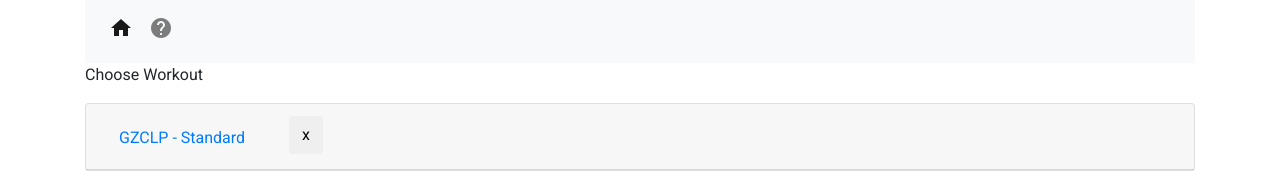
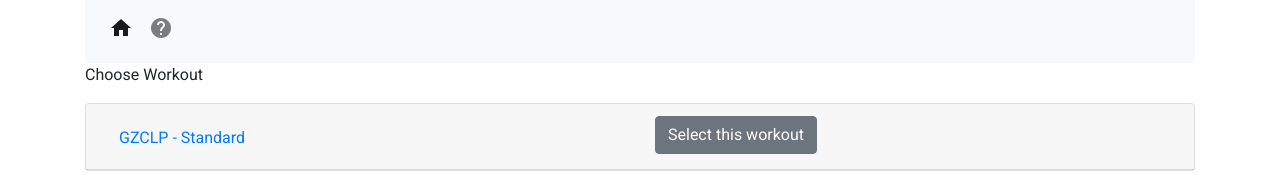
Before and after one commit to MiggelMike/top-coach, an Angular app: page /programmwaehlen in a window 1280 px wide. Shown: the top 189 px of the page. Built offline with nearby package versions, Linux system fonts and the light colour scheme.

Commit message:
Zwischenstand -> Programm wählen

```diff
--- a/src/app/bausteine/programm01/programm01.component.html
+++ b/src/app/bausteine/programm01/programm01.component.html
@@ -1,8 +1,8 @@
 <div *ngIf="programm" class="accordion" id="accordionProgramme">
     <div class="card">
         <div class="card-header" id="headingOne">
-            <div class="row">
-                <div class="col-sm">
+            <div class="row justify-content-start">
+                <div class="col-6">
                     <h2 class="mb-0">
                         <button class="btn btn-link" type="button" data-toggle="collapse" data-target="#collapseOne"
                             aria-expanded="true" aria-controls="collapseOne">
@@ -10,10 +10,10 @@
                         </button>
                     </h2>
                 </div>
-                <span *ngIf="programmLadeContext === 0; then AuswahlBlock"></span>
+                <span *ngIf="programmLadeContext; then AuswahlBlock"></span>
                 <ng-template #AuswahlBlock>
-                    <div class="col-sm-10">
-                        <button class="btn" type="button">x</button>
+                    <div class="col">
+                        <button class="btn btn-secondary" type="button" (click)="SelectThisWorkoutClick()">Select this workout</button>
                     </div>
                     </ng-template>
             </div>
--- a/src/app/bausteine/programm01/programm01.component.ts
+++ b/src/app/bausteine/programm01/programm01.component.ts
@@ -1,5 +1,6 @@
 import { Component, OnInit, Input } from '@angular/core';
 import { ITrainingsProgramm } from '../../../Business/TrainingsProgramm/TrainingsProgramm';
+import { GlobalData } from '../../services/global.service';
 
 
 @Component({
@@ -12,7 +13,8 @@
 
 export class Programm01Component implements OnInit {
     @Input() programm: ITrainingsProgramm;
-    @Input() programmLadeContext: number;
+    @Input() programmLadeContext: boolean | false;
+    @Input() programmtext: { value: null };
 
     constructor() {
     }
@@ -20,4 +22,12 @@
     ngOnInit() {
     }
 
+    SelectThisWorkoutClick(): void {
+        if (GlobalData.AppData.AktuellesProgramm.Programm !== null) {
+
+        }
+        let x = 0;
+        x++;
+    }
+
 }
--- a/src/app/programm-waehlen/programm-waehlen.component.html
+++ b/src/app/programm-waehlen/programm-waehlen.component.html
@@ -1,5 +1,5 @@
 <p>Choose Workout</p>
 <div *ngFor="let item of LadeTrainingsProgramme()">
-    <!-- [programmLadeContext]= "0": Der Auswähl-Button für das jeweilige Workout wir gezeigt. -->
-    <app-programm01 [programmLadeContext]= "0" [programm]="item"></app-programm01>
+    <!-- [programmLadeContext]= "true": Der Auswähl-Button für das jeweilige Workout wir gezeigt. -->
+    <app-programm01 [programmLadeContext]= "true" [programm]= "item"></app-programm01>
 </div>
```
